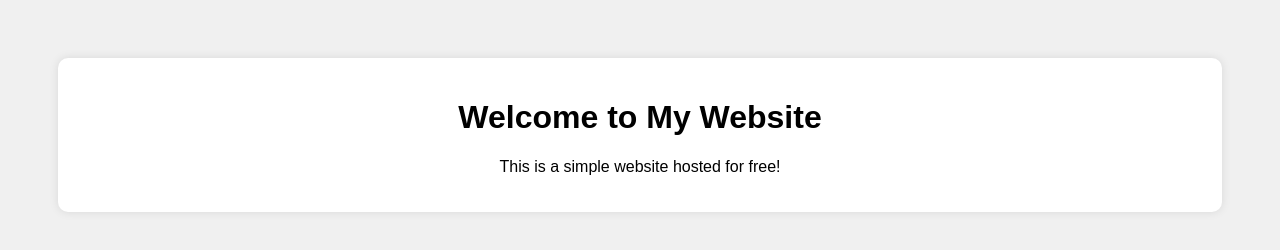
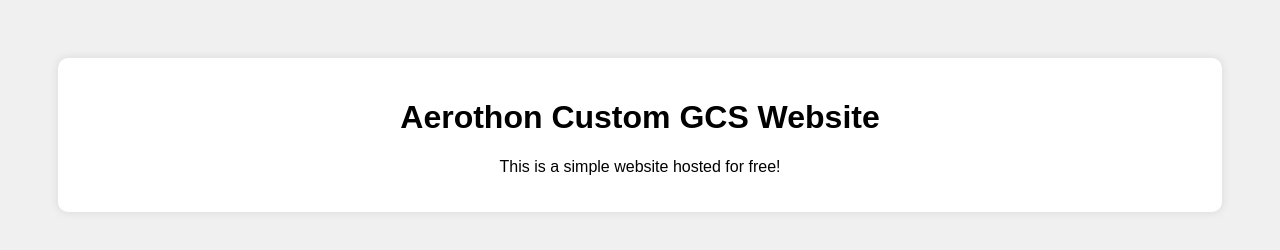
Before and after one commit to Abhi-2010-dev/website, a plain HTML site: page index.html in a window 1280 px wide. Drawn offline with Linux system fonts and the light colour scheme.

Commit message:
Update index.html

```diff
--- a/index.html
+++ b/index.html
@@ -8,7 +8,7 @@
 </head>
 <body>
   <header>
-    <h1>Welcome to My Website</h1>
+    <h1>Aerothon Custom GCS Website</h1>
     <p>This is a simple website hosted for free!</p>
   </header>
 </body>
```
